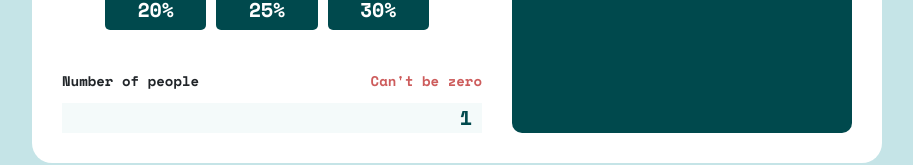
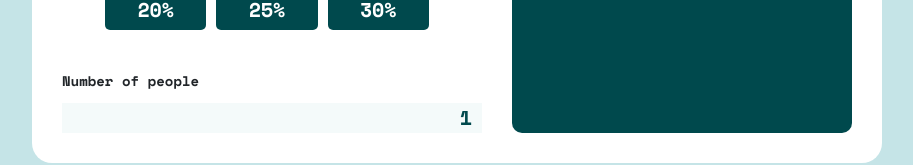
Before and after one commit to k-whitlock/tip-calculator-app, a React (Create React App) app: page / in a window 1280 px wide. Shown: the part 570-735 px from the top of the page, without its empty margins (183-1096 px from the left). Built offline with nearby package versions, Linux system fonts and the light colour scheme.

Commit message:
add readme

```diff
--- a/src/components/Calculator/Calculator.js
+++ b/src/components/Calculator/Calculator.js
@@ -1,7 +1,5 @@
 import React, {useState} from 'react';
 
-
-// let tipBtn = document.querySelector('.tip-btn');
 
 const Calculator = () => {
   const [billAmount, setBillAmount] = useState(0);
@@ -16,8 +14,9 @@ const Calculator = () => {
     let tipPercent = e.target.value;
     console.log(tipPercent);
 
-  if (!billAmount >= 0 && !tipPercent > 0) {
-    return;
+  if (!billAmount >= 0 && !tipPercent > 0 && !peopleNum >= 0) {
+    setTipAmount("");
+    setTotal("");
 
     } else {
       let tipAmount = (tipPercent * billAmount) / peopleNum;
@@ -28,6 +27,16 @@ const Calculator = () => {
     }
   };
 
+  {/*} const isError = (e) => {
+    if(e.target.value <= 0) {
+      e.target.parentNode.classList.remove("d-none");
+      setTipAmount("");
+      setTotal("");
+    } else {
+      e.target.parentNode.classList.add("d-none");
+    }
+  };  */}
+
   const handleReset = () => {
     console.log("RESET");
 
@@ -36,7 +45,7 @@ const Calculator = () => {
     setPeopleNum(0);
     setTipAmount(0);
     setTotal(0);
-  }
+  };
 
 
 
@@ -79,7 +88,7 @@ const Calculator = () => {
             <div className="person-input mb-5 mb-lg-0">
               <div className="d-flex justify-content-between">
                 <label htmlFor="people" className="input-label">Number of people</label>
-                <p className="input-label warning ">Can't be zero</p>
+                <p className="input-label warning d-none">Can't be zero</p>
               </div>
               <div className="d-flex justify-content-between bg-lighter-cyan px-3">
                 <div>
```
Also changed, not shown: public/tip-calculator-screenshot.PNG (added), 1 other file (tests, documents, lock files or other folders).
